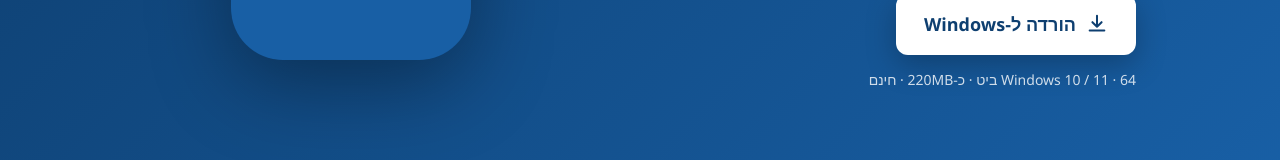
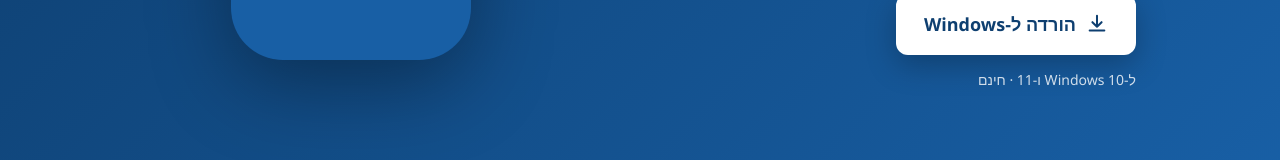
Before and after one commit to azombit/amitmm-support, a plain HTML site: page index.html in a window 1280 px wide. Shown: the part 349-509 px from the top of the page. Drawn offline with Linux system fonts and the light colour scheme.

Commit message:
Fix mixed-direction meta line
Co-Authored-By: Claude Opus 5.5 <noreply@anthropic.com>

```diff
--- a/index.html
+++ b/index.html
@@ -74,7 +74,7 @@
       <svg viewBox="0 0 24 24" fill="none" stroke="currentColor" stroke-width="2.2" stroke-linecap="round" stroke-linejoin="round"><path d="M12 3v12m0 0l-5-5m5 5l5-5M4 19h16"/></svg>
       <span data-l="he">הורדה ל-Windows</span><span data-l="en">Download for Windows</span>
     </a>
-    <div class="meta"><span data-l="he">Windows 10 / 11 · 64 ביט · כ-220MB · חינם</span><span data-l="en">Windows 10 / 11 · 64-bit · about 220MB · free</span></div>
+    <div class="meta"><span data-l="he">ל-Windows 10 ו-11 · חינם</span><span data-l="en">Windows 10 / 11 · 64-bit · about 220MB · free</span></div>
   </div>
   <img class="logo-big" src="logo.svg" alt="Amit M.M">
 </div></div>
```
